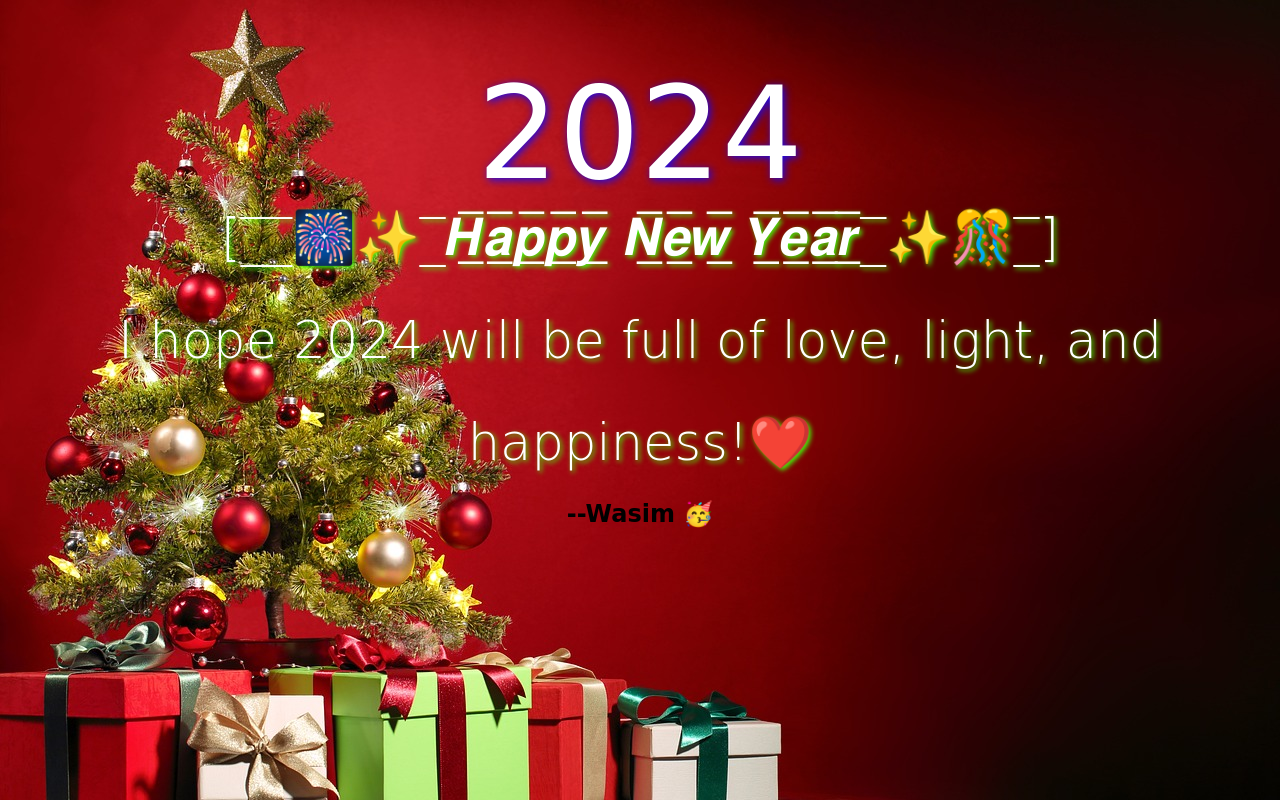
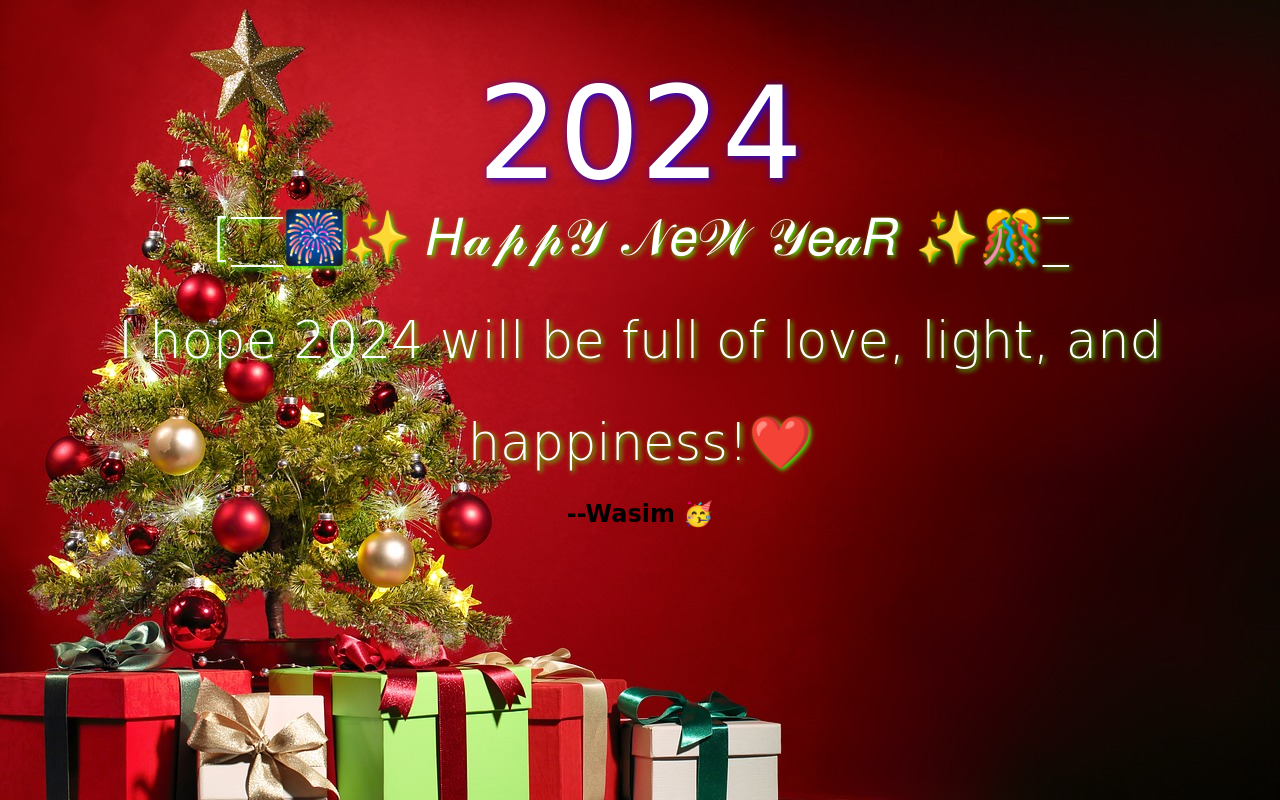
Before and after one commit to wasimakrom/new_year_greetings, a plain HTML site: page index.html in a window 1280 px wide. Drawn offline with Linux system fonts and the light colour scheme; a web font is replaced by a local one.

Commit message:
Update index.html

```diff
--- a/index.html
+++ b/index.html
@@ -35,7 +35,7 @@
         </div>
     </div>
 
-    <h2 class="newYear">2024<br><span>[_̅_̅🎆✨_̅𝑯̲̅𝒂̲̅𝒑̲̅𝒑̲̅𝒚̲̅ 𝑵̲̅𝒆̲̅𝒘̲̅ 𝒀̲̅𝒆̲̅𝒂̲̅𝒓̲̅_̅✨🎊_̅] <br>I hope 2024 will be full of love, light, and happiness!❤️</span></h2><br>
+    <h2 class="newYear">2024<br><span>[_̅_̅🎆✨ 𝐻𝒶𝓅𝓅𝒴 𝒩𝑒𝒲 𝒴𝑒𝒶𝑅 ✨🎊_̅ <br>I hope 2024 will be full of love, light, and happiness!❤️</span></h2><br>
     <h2 class="name"><span>--Wasim 🥳 </span></h2>
 
 
```
